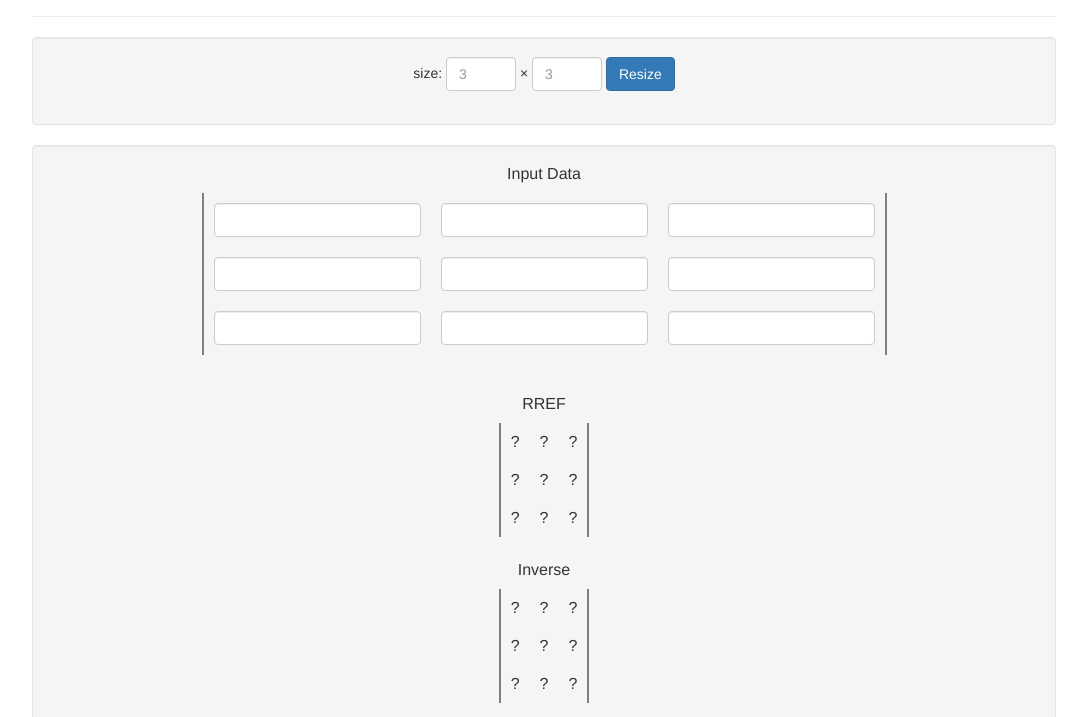
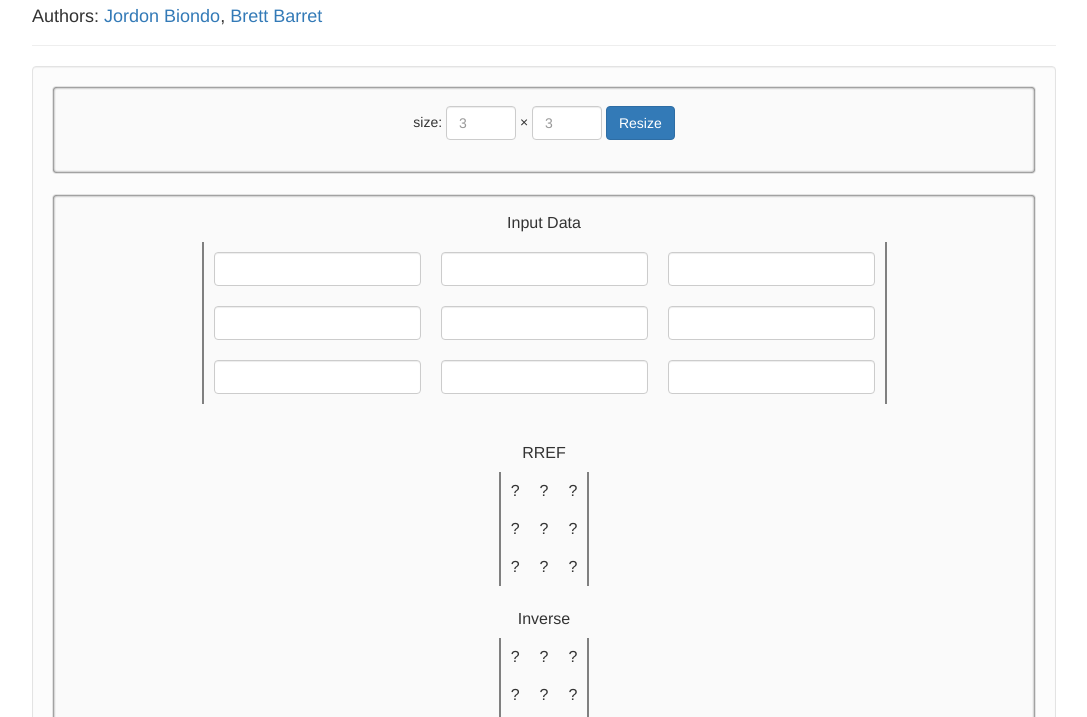
Before and after one commit to jordonbiondo/matrixmath, a website: page client/matrixmath.html in a window 1280 px wide. Shown: the part 83-800 px from the top of the page, without its empty margins (96-1183 px from the left). Drawn offline with nearby package versions, Linux system fonts and the light colour scheme; no server answers.

Commit message:
look and feel

```diff
--- a/client/matrix.css
+++ b/client/matrix.css
@@ -71,9 +71,16 @@ hr {
 .matrixData input {
     min-width: 70px;
 }
-
+.shadow {
+   -moz-box-shadow:    inset 0 0 3px #000000;
+   -webkit-box-shadow: inset 0 0 3px #000000;
+   box-shadow:         inset 0 0 3px #000000;
+}
 /* griddy */
 
+.well {
+    background-color: rgba(244, 244, 244, .3);
+}
 .grid {
     @include clearfix;
     margin: 1em 1em;
--- a/client/matrixmath.html
+++ b/client/matrixmath.html
@@ -173,8 +173,11 @@
 
     <div class="page-header">
       <h1>Matrix Analyser <small>Computers the RREF, inverse, and determinant of any n&times;m matrix</small></h1>
+      <h4> Authors: <a href="http://www.github.com/jordonbiondo">Jordon Biondo</a>,
+	<a href="https://github.com/barrebre">Brett Barret</a></h4>
     </div>
-    <div class="well">
+    <div class="well ">
+      <div class="well shadow">
       <form id="sizeForm" class="form-inline">
         size:
         <input id="matrixHeightInput"
@@ -192,7 +195,7 @@
       </form>
     </div>
 
-    <div class="well table-responsive">
+    <div class="well table-responsive shadow">
       <table id="matrixFormatTable">
       <tr>
 	<td class="grid-unit">
@@ -235,6 +238,7 @@
       </tr>
     </table>
     </div>
+    </div>
   </body>
 
 </html>
```
